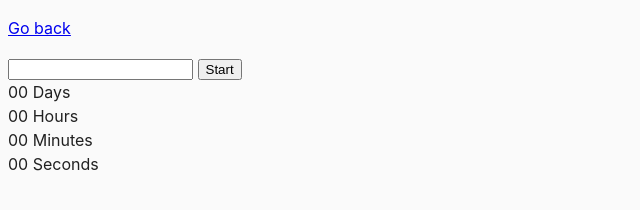
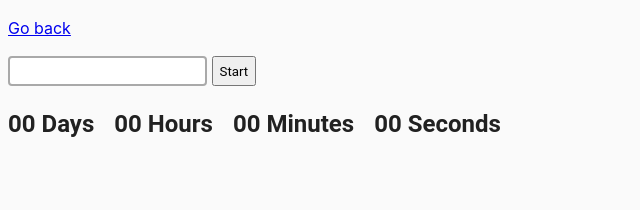
Before and after one commit to sergey-lateralus/goit-js-hw-09, a website built with Parcel: page src/02-timer.html in a window 1280 px wide. Shown: the whole page, without its empty margins (0-640 px from the left). Built offline with nearby package versions, Linux system fonts and the light colour scheme.

Commit message:
Добавляет стили для таймера в задании 2

```diff
--- a/src/css/common.css
+++ b/src/css/common.css
@@ -3,8 +3,8 @@
 }
 
 body {
-  font-family: -apple-system, BlinkMacSystemFont, 'Segoe UI', Roboto,
-    Oxygen-Sans, Ubuntu, Cantarell, 'Helvetica Neue', sans-serif;
+  font-family: -apple-system, BlinkMacSystemFont, 'Segoe UI', Roboto, Oxygen-Sans, Ubuntu, Cantarell,
+    'Helvetica Neue', sans-serif;
   -webkit-font-smoothing: antialiased;
   -moz-osx-font-smoothing: grayscale;
   background-color: #fafafa;
@@ -16,3 +16,31 @@ img {
   display: block;
   max-width: 100%;
 }
+
+#datetime-picker {
+  height: 30px;
+  border: 2px solid rgb(169, 169, 169);
+  border-radius: 4px;
+  font-family: Roboto;
+}
+
+button[data-start] {
+  height: 30px;
+  font-family: Roboto;
+}
+
+.timer {
+  display: flex;
+  justify-content: start;
+  margin-top: 20px;
+}
+
+.field {
+  font-family: Roboto;
+  font-size: 24px;
+  font-weight: bold;
+}
+
+.field:not(:last-child) {
+  margin-right: 20px;
+}
```
